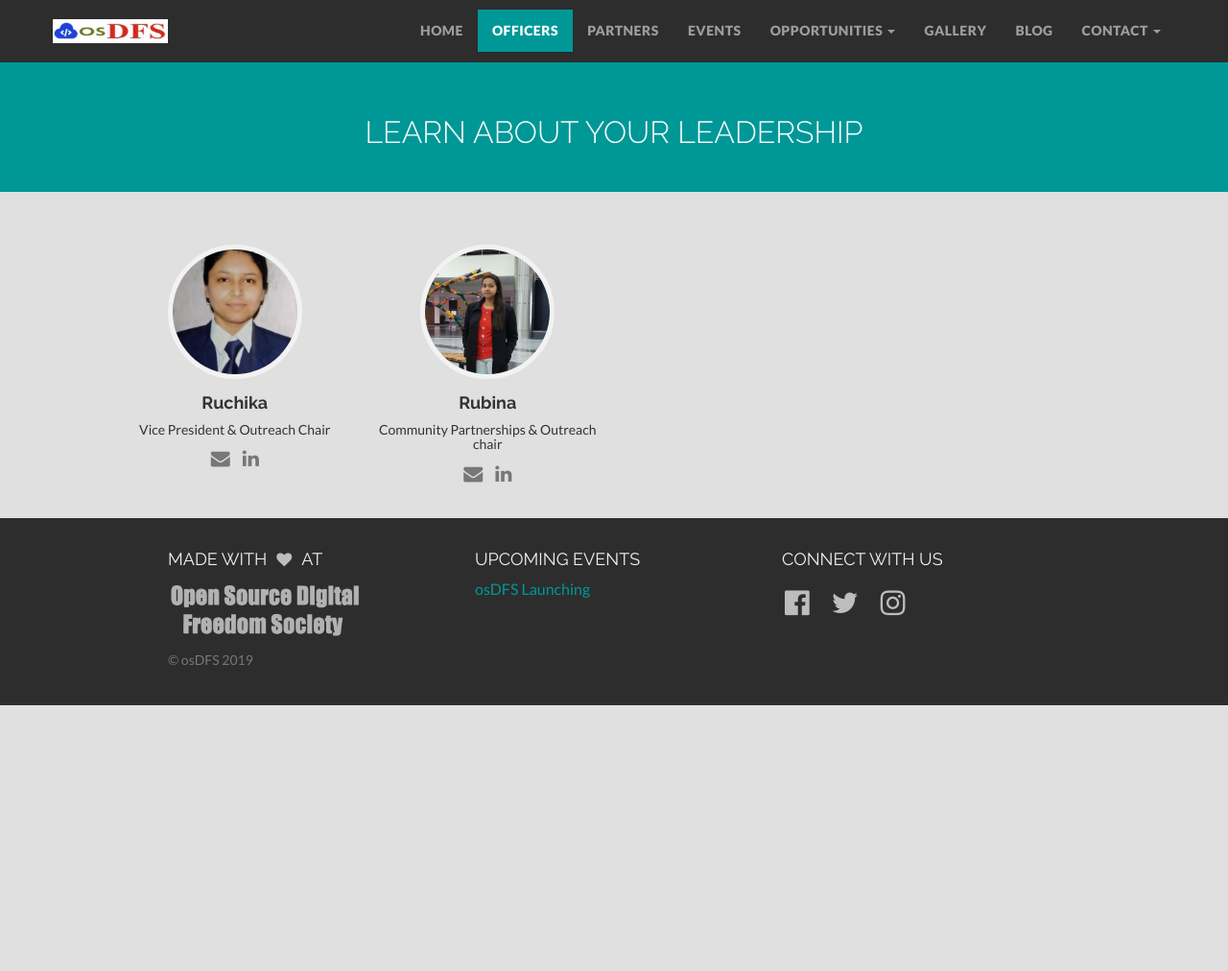
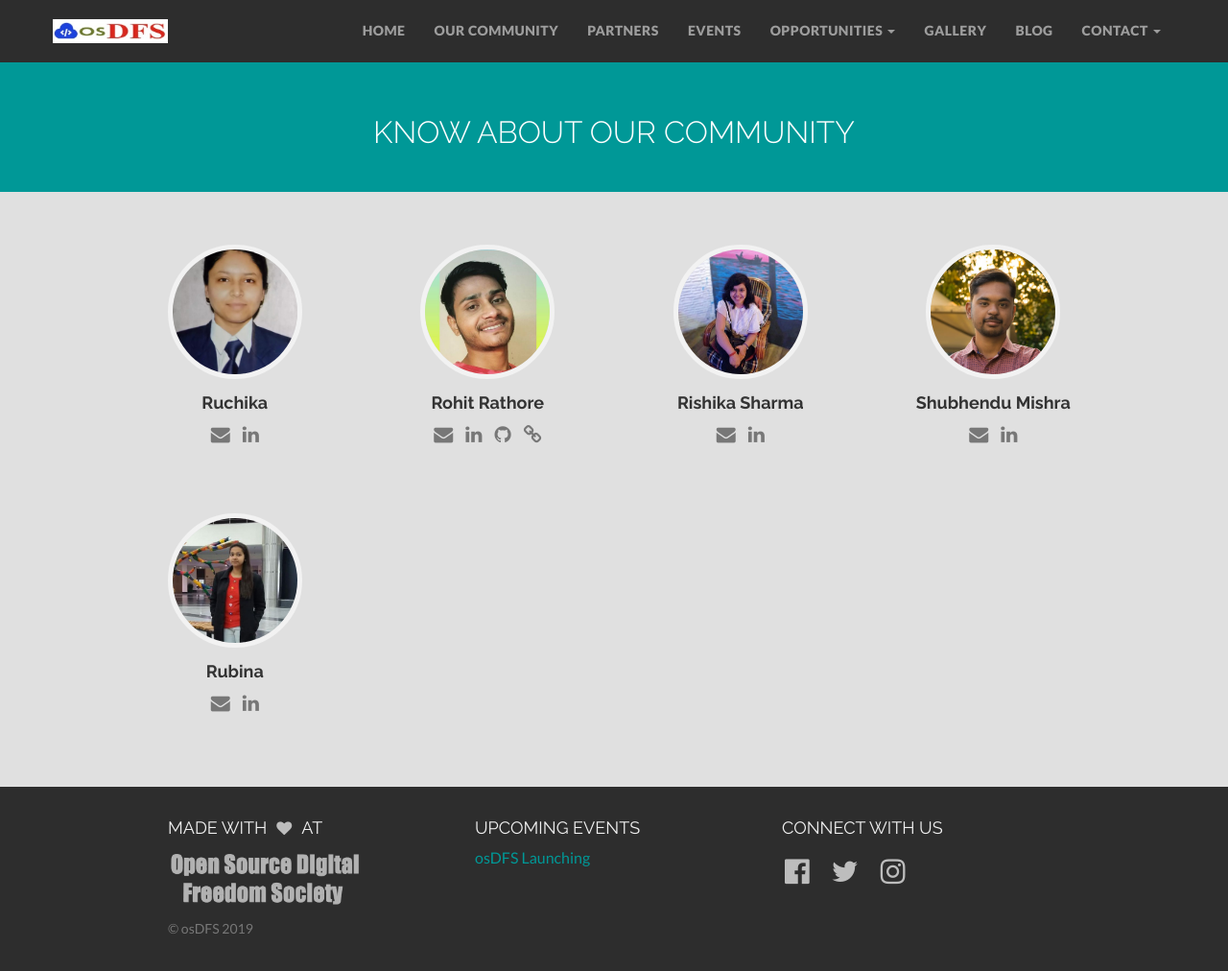
Before and after one commit to osDFS/osDFS-s-Website, a Jekyll site: the page built from community.html, in a window 1280 px wide and 1015 px high. Shown: the top 1012 px of the window at 96% size. Built offline with Jekyll 4.4.1, drawn with Linux system fonts in a browser that asks for light colours; nearby versions of some CDN libraries; comment, search, counter and statistics services are not loaded.

Commit message:
added officers detail

```diff
--- a/_data/officers.yml
+++ b/_data/officers.yml
@@ -1,9 +1,7 @@
 - name: Ruchika
-  position: Vice President & Outreach Chair
   modal: ruchika
   pic: Ruchika
   college: Amritsar College of Engineering and Technology
-  year: 4th
   major: Computer Science Engeneering
   dog: 4
   social:
@@ -12,12 +10,50 @@
     - title: linkedin
       url: https://www.linkedin.com/in/ruchika-99a3a0154
 
+- name: Rohit Rathore
+  model: rohit
+  pic: Rohit
+  college: Birla Institute of Technology, Mesra
+  major: Mathematics & Computing
+  dog: 4
+  social:
+        - title: envelope
+          url: mailto:rohitrathore.imh55@gmail.com
+        - title: linkedin
+          url: https://www.linkedin.com/in/rohit-singh-rathaur/
+        - title: github
+          url: https://github.com/TeAmp0is0N
+        - title: link
+          url: https://teamp0is0n.github.io/rohit-rathaur.github.io/
+
+- name: Rishika Sharma
+  modal: rishika
+  pic: Rishika
+  college: International Institute of Insformation Technology, Hyderabad
+  major: Computer Science + Natural Science (CND Branch)
+  dog: 2
+  social:
+        - title: envelope
+          url: mailto:srishikasharma1998@gmail.com
+        - title: linkedin
+          url: https://www.linkedin.com/in/rishika-sharma-067286194/
+
+- name: Shubhendu Mishra
+  modal: shubhendu
+  pic: Shubhendu
+  college: Birla Institute of Technology, Mesra
+  major: Mathematics & Computing
+  dog: 2
+  social:
+        - title: envelope
+          url: mailto:mshubhendu9@gmail.com
+        - title: linkedin
+          url: https://www.linkedin.com/in/shubhendu-mishra-723145198/
+
 - name: Rubina
-  position: Community Partnerships & Outreach chair
   modal: rubina
   pic: Rubina
   college: Amritsar College of Engineering and Technology
-  year: 4th
   major: Computer Science
   dog: 2
   social:
--- a/_includes/navbar.html
+++ b/_includes/navbar.html
@@ -14,7 +14,7 @@
     <div class="navbar-collapse collapse">
       <ul class="nav navbar-nav navbar-right">
         <li {% if page.title == "Home" %}class="active"{% endif %}><a href="{{ site.baseurl }}/">Home</a></li>
-        <li {% if page.title == "Officers" %}class="active"{% endif %}><a href="{{ site.baseurl }}/officers">Officers</a></li>
+        <li {% if page.title == "Community" %}class="active"{% endif %}><a href="{{ site.baseurl }}/officers">Our Community</a></li>
         <li {% if page.title == "Partners" %}class="active"{% endif %}><a href="{{ site.baseurl }}/partners">Partners</a></li>
         <li {% if page.title == "Events" %}class="active"{% endif %}><a href="{{ site.baseurl }}/events">Events</a></li>
         <li class="dropdown">
--- a/officers.html
+++ b/community.html
@@ -1,7 +1,7 @@
 ---
 layout: default
-title: Officers
-subtitle: Learn about your leadership
+title: Our Community
+subtitle: Know about our Community
 permalink: /officers/
 ---
 
@@ -48,7 +48,6 @@ permalink: /officers/
           </h3>
         </div>
         <p class="modal-description"><b>College: </b>{{ officer.college }}</p>
-        <p class="modal-description"><b>Year: </b>{{ officer.year }} Year</p>
         <p class="modal-description"><b>Major: </b>{{ officer.major }}</p>
         <p class="modal-description"><b>How I believe a dog would wear pants:</b></p>
         <img src="{{ site.baseurl }}/img/dog-pants/dog-pants-{{ officer.dog }}.gif"/>
```
Also changed, not shown: img/officers/Rishika.jpeg (added), img/officers/Rishika.jpg (added), 14 other files.
